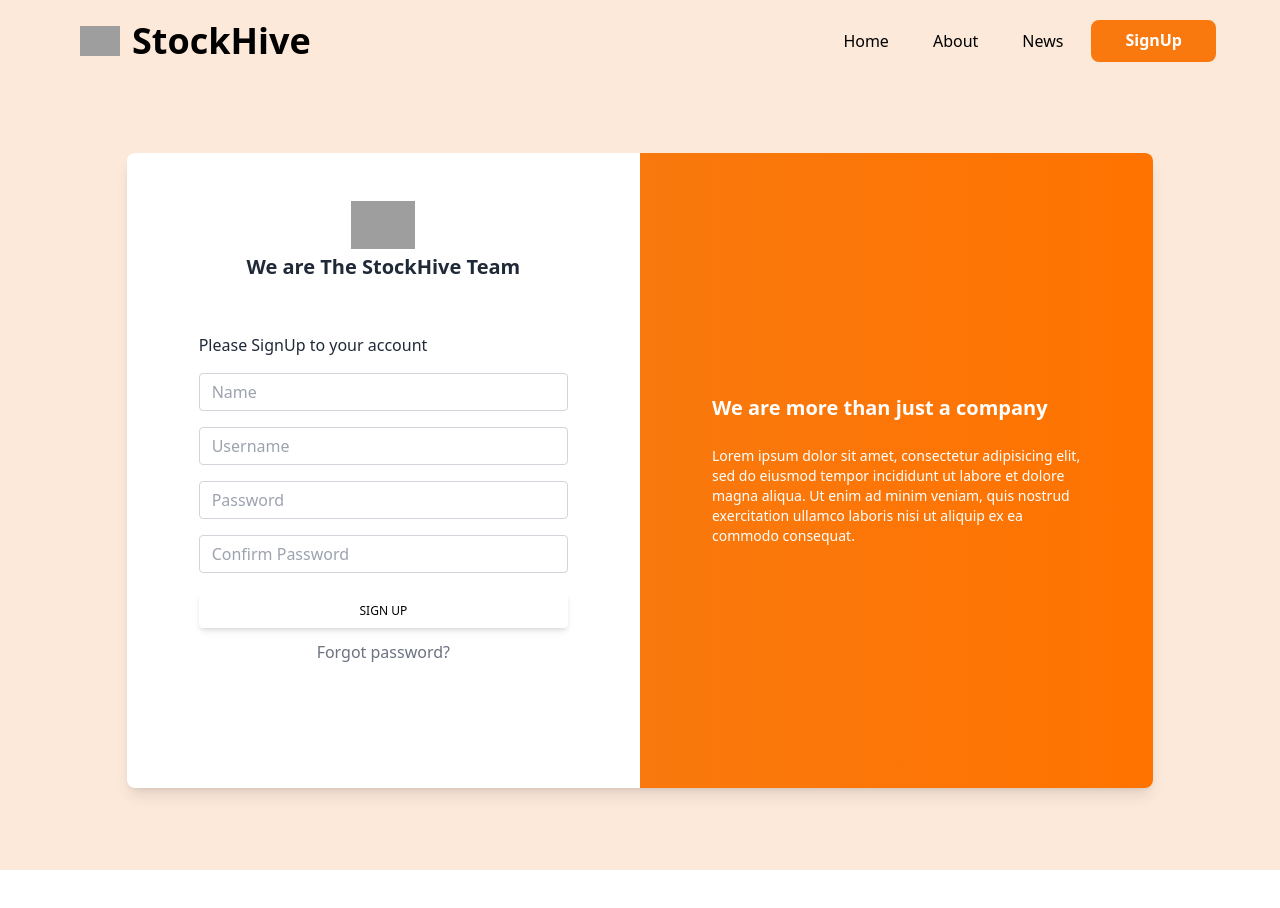
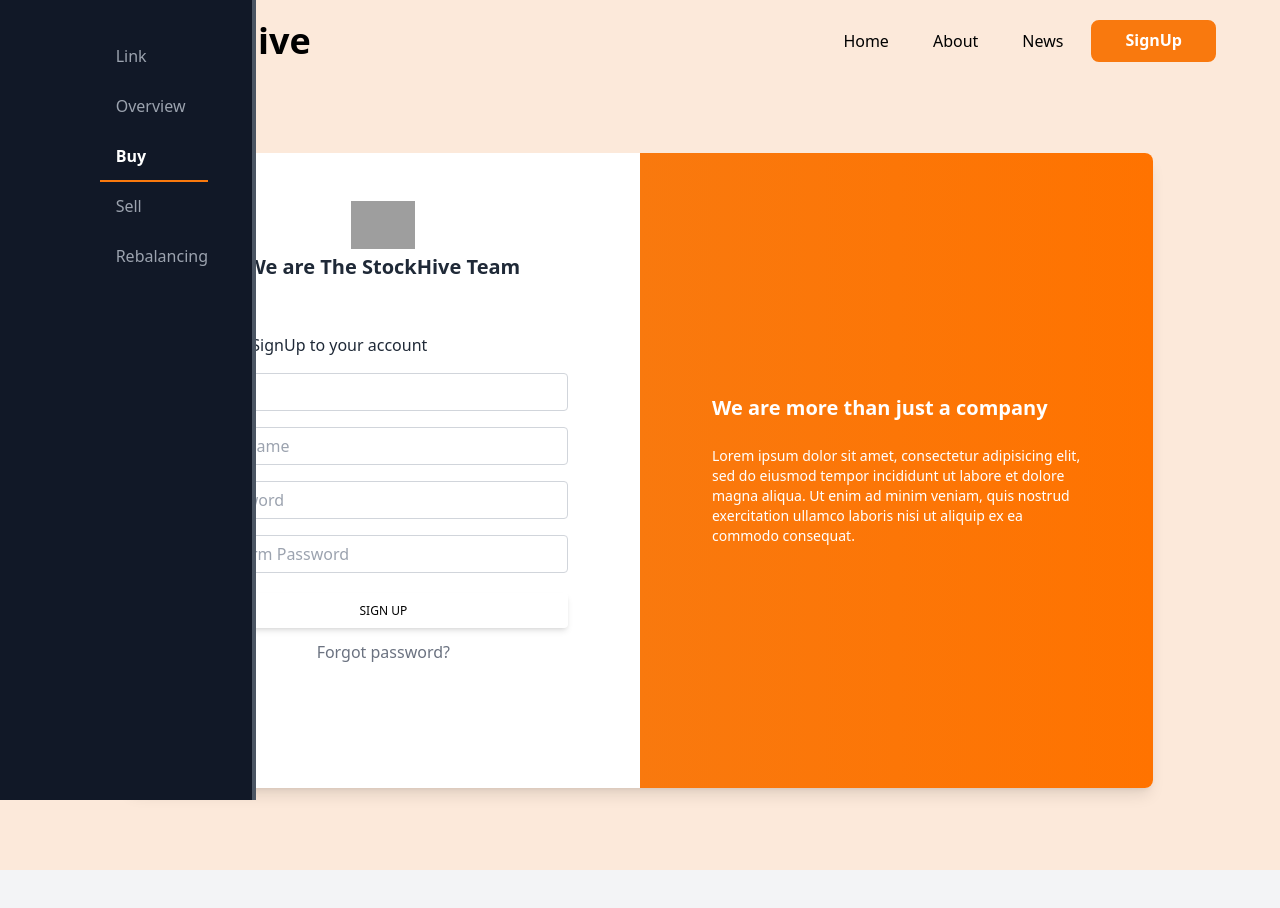
Before and after one commit to murlipatel1/auhackethon, a React (Create React App) app: page /signup in a window 1280 px wide. Shown: the top 908 px of the page. Before the commit the page ends 870 px from the top, so only its background shows below. Built offline with nearby package versions, Linux system fonts and the light colour scheme; grey boxes are pictures that could not be loaded; the HTML template or start-up script is replaced by a standard one.

Commit message:
dashboard

```diff
--- /dev/null
+++ b/src/Pages/Dashboard.jsx
@@ -0,0 +1,12 @@
+import React from 'react'
+import SideBar from '../component/SideBar'
+
+const Dashboard = () => {
+  return (
+    <>
+    <SideBar />
+    </>
+  )
+}
+
+export default Dashboard
--- a/src/Pages/HomePage.jsx
+++ b/src/Pages/HomePage.jsx
@@ -4,6 +4,7 @@
 import Login from "./Login"
 import SignUp from "./SignUp"
 import {Route, Routes} from "react-router-dom"
+import Dashboard from "./Dashboard"
 
 export const HomePage = () => {
   return (
@@ -25,6 +26,7 @@
         <Route exact path="/login" element={<Login />} />
         <Route exact path="/signup" element={<SignUp />} />
       </Routes>
+      <Dashboard />
     </>
   )
 }
--- a/src/component/SideBar.jsx
+++ b/src/component/SideBar.jsx
@@ -16,23 +16,28 @@
             <div className="md:relative mx-auto lg:float-right lg:px-6">
                <ul className="list-reset flex flex-row md:flex-col text-center md:text-left">
                   <li className="mr-3 flex-1">
-                     <a href="#" className="block py-1 md:py-3 pl-1 align-middle text-gray-800 no-underline hover:text-pink-500 border-b-2 border-gray-800 md:border-gray-900 hover:border-pink-500">
+                     <a href="#" className="block py-1 md:py-3 pl-1 align-middle text-gray-800 no-underline hover:text-pink-500 border-b-2 border-gray-800 md:border-gray-900 hover:border-secondary">
                      <i className="fas fa-link pr-0 md:pr-3"></i><span className="pb-1 md:pb-0 text-xs md:text-base text-gray-600 md:text-gray-400 block md:inline-block">Link</span>
                      </a>
                   </li>
                   <li className="mr-3 flex-1">
-                     <a href="#" className="block py-1 md:py-3 pl-1 align-middle text-gray-800 no-underline hover:text-pink-500 border-b-2 border-gray-800 md:border-gray-900 hover:border-pink-500">
-                     <i className="fas fa-link pr-0 md:pr-3"></i><span className="pb-1 md:pb-0 text-xs md:text-base text-gray-600 md:text-gray-400 block md:inline-block">Link</span>
+                     <a href="#" className="block py-1 md:py-3 pl-1 align-middle text-gray-800 no-underline hover:text-pink-500 border-b-2 border-gray-800 md:border-gray-900 hover:border-secondary">
+                     <i className="fas fa-link pr-0 md:pr-3"></i><span className="pb-1 md:pb-0 text-xs md:text-base text-gray-600 md:text-gray-400 block md:inline-block">Overview</span>
                      </a>
                   </li>
                   <li className="mr-3 flex-1">
-                     <a href="#" className="block py-1 md:py-3 pl-1 align-middle text-white no-underline hover:text-white border-b-2 border-pink-600">
-                     <i className="fas fa-link pr-0 md:pr-3 text-pink-500"></i><span className="pb-1 md:pb-0 text-xs md:text-base text-white md:font-bold block md:inline-block">Active Link</span>
+                     <a href="#" className="block py-1 md:py-3 pl-1 align-middle text-white no-underline hover:text-white border-b-2 border-secondary">
+                     <i className="fas fa-link pr-0 md:pr-3 text-pink-500"></i><span className="pb-1 md:pb-0 text-xs md:text-base text-white md:font-bold block md:inline-block">Buy</span>
                      </a>
                   </li>
                   <li className="mr-3 flex-1">
-                     <a href="#" className="block py-1 md:py-3 pl-1 align-middle text-gray-800 no-underline hover:text-pink-500 border-b-2 border-gray-800 md:border-gray-900 hover:border-pink-500">
-                     <i className="fas fa-link pr-0 md:pr-3"></i><span className="pb-1 md:pb-0 text-xs md:text-base text-gray-600 md:text-gray-400 block md:inline-block">Link</span>
+                     <a href="#" className="block py-1 md:py-3 pl-1 align-middle text-gray-800 no-underline hover:text-pink-500 border-b-2 border-gray-800 md:border-gray-900 hover:border-secondary">
+                     <i className="fas fa-link pr-0 md:pr-3"></i><span className="pb-1 md:pb-0 text-xs md:text-base text-gray-600 md:text-gray-400 block md:inline-block">Sell</span>
+                     </a>
+                  </li>
+                  <li className="mr-3 flex-1">
+                     <a href="#" className="block py-1 md:py-3 pl-1 align-middle text-gray-800 no-underline hover:text-pink-500 border-b-2 border-gray-800 md:border-gray-900 hover:border-secondary">
+                     <i className="fas fa-link pr-0 md:pr-3"></i><span className="pb-1 md:pb-0 text-xs md:text-base text-gray-600 md:text-gray-400 block md:inline-block">Rebalancing</span>
                      </a>
                   </li>
                </ul>
```
